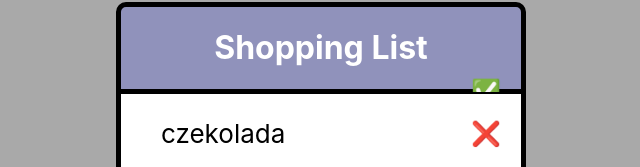
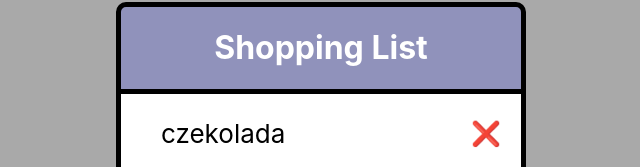
Before and after one commit to wysogladszymon/Shopping-List, a React (Create React App) app: page / in a window 1280 px wide. Shown: the part 158-325 px from the top of the page, without its empty margins (319-959 px from the left). Built offline with nearby package versions, Linux system fonts and the light colour scheme.

Commit message:
end for now

```diff
--- a/src/Input2.css
+++ b/src/Input2.css
@@ -4,10 +4,13 @@
     display:flex;
     flex-direction: row;
     height:0px;
-    width:100%;
+    align-items:center;
+    justify-content:flex-end;
     background-color: #FFF;
     transition: height 0.5s ease-in-out;
+    transition-delay: 0.1s;
 }
+
 .input-container:focus-within{
     height:80px;
     transition: height 0.5s ease-in-out;
@@ -39,12 +42,14 @@
 }
 
 .check-mark{
+    display:flex;
+    align-items:center;
     margin-right: 20px;
-    justify-self: flex-end;
-    align-self:center;
+    align-self: center; /* Ustaw na środek w pionie */
     transition: scale 300ms ease-in-out;
-    scale:1;
-    font-size:24px;
+    scale: 1;
+    font-size: calc(100% +10px);
+    height: 100%;
 }
 
 
--- a/src/Input2.js
+++ b/src/Input2.js
@@ -2,8 +2,8 @@ import './Input2.css'
 
 export default function Input2(){
     return <div className='input-container'>
-        <input className='inputs input-product' id='input-product-id' placeholder='product'></input>
-        <input className='inputs input-amount' placeholder='amount'></input>
-        <div className='check-mark'>&#9989;</div>
+        <input className='inputs input-product' id='input-product-id' placeholder='product' pattern="[A-Za-z0-9]+"></input>
+        <input className='inputs input-amount' placeholder='amount' pattern="[0-9]+"></input>
+        {/* <div className='check-mark'>&#9989;</div> */}
     </div>
 }
```
